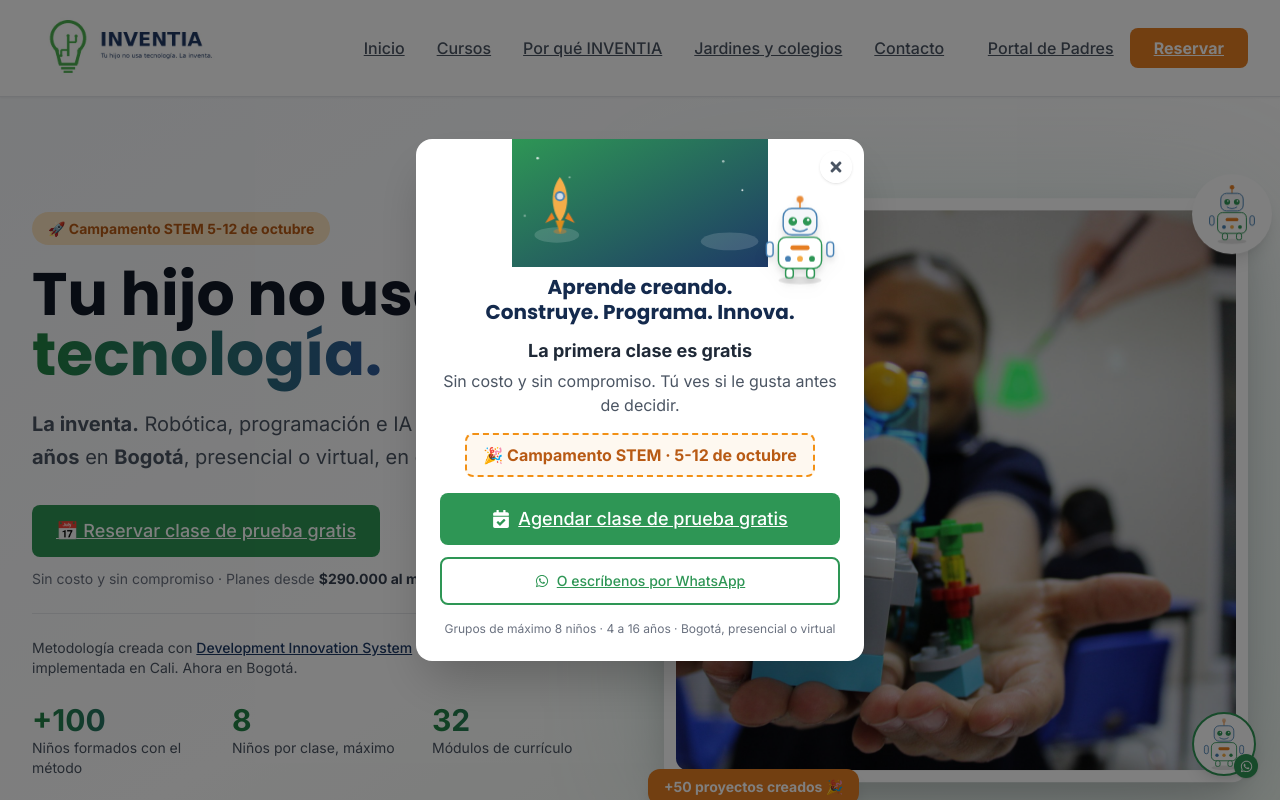
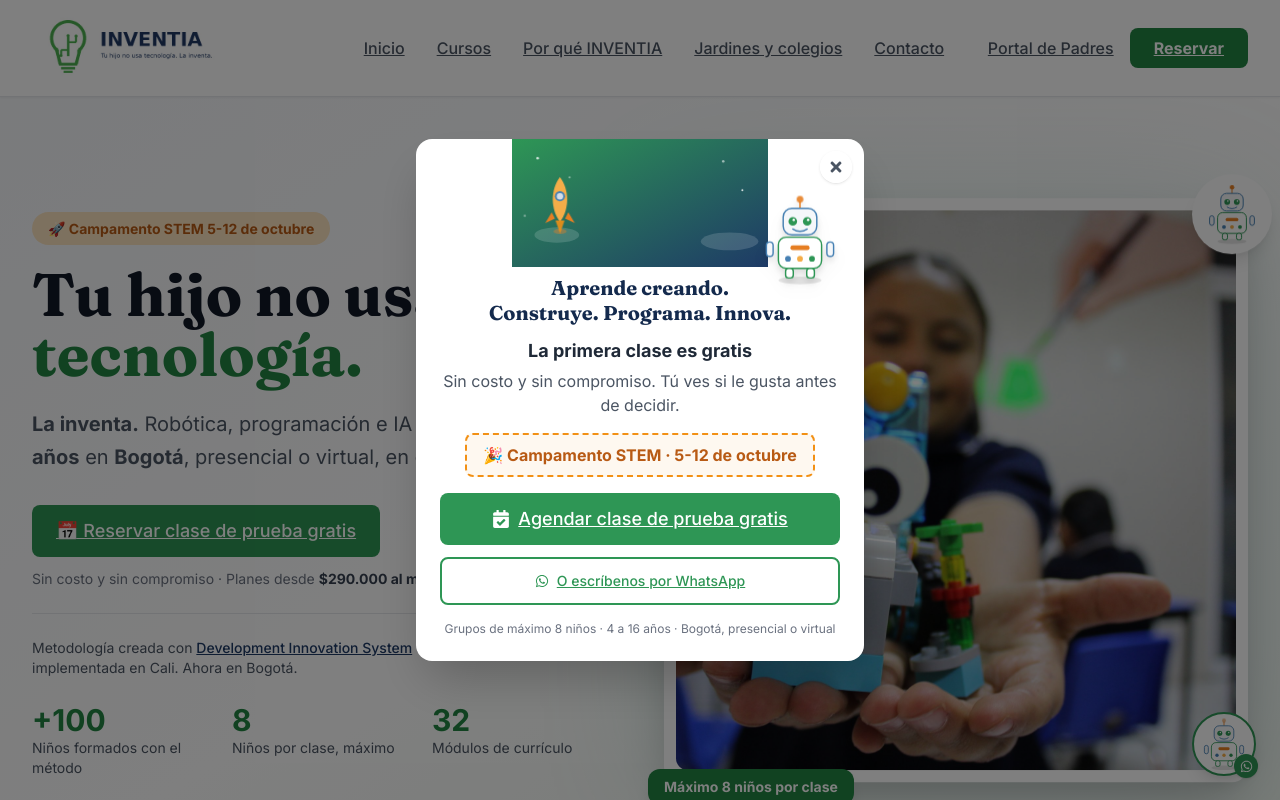
Before and after one commit to leobar144/inventia, a Next.js app: page / in a window 1280 px wide. Shown: the top 800 px of the page. Built offline with nearby package versions, Linux system fonts and the light colour scheme.

Commit message:
design: serif con caracter en titulares, sin degradado en texto, naranja solo para urgencia

```diff
--- a/app/acerca-de/page.tsx
+++ b/app/acerca-de/page.tsx
@@ -67,7 +67,7 @@
         <div className="section-container">
           <FadeInGrid className="grid md:grid-cols-3 gap-8">
             {FEATURES.map((feature, index) => (
-              <FadeInItem key={index} className="card-hover p-8 hover:border-accent-300">
+              <FadeInItem key={index} className="card-hover p-8 hover:border-primary-300">
                 <div className="text-5xl mb-4">{feature.icon}</div>
                 <h3 className="text-xl font-bold mb-2">{feature.title}</h3>
                 <p className="text-gray-600">{feature.description}</p>
--- a/app/layout.tsx
+++ b/app/layout.tsx
@@ -1,14 +1,24 @@
 import type { Metadata, Viewport } from 'next'
-import { Inter, Poppins } from 'next/font/google'
+import { Inter, Fraunces } from 'next/font/google'
 import Header from '@/components/Header'
 import Footer from '@/components/Footer'
 import WhatsAppChatButton from '@/components/WhatsAppChatButton'
 import '@/styles/globals.css'
 
 const inter = Inter({ subsets: ['latin'], variable: '--font-sans' })
-const poppins = Poppins({
+
+/**
+ * Titulares en Fraunces, no en Poppins.
+ *
+ * Poppins es la fuente por defecto de toda academia infantil — usarla nos
+ * mimetizaba con la competencia en vez de diferenciarnos. Una serif con carácter
+ * va a contramano de la categoría (todos usan geométricas redondeadas) y sostiene
+ * mejor un producto de varios cientos de miles al mes: lee como criterio, no
+ * como plantilla.
+ */
+const fraunces = Fraunces({
   subsets: ['latin'],
-  weight: ['400', '500', '600', '700', '800'],
+  weight: ['400', '600', '700', '900'],
   variable: '--font-heading',
 })
 
@@ -61,7 +71,7 @@
   children: React.ReactNode
 }) {
   return (
-    <html lang="es" className={`${inter.variable} ${poppins.variable}`}>
+    <html lang="es" className={`${inter.variable} ${fraunces.variable}`}>
       <head>
         <meta charSet="utf-8" />
         <meta name="viewport" content="width=device-width, initial-scale=1" />
--- a/app/page.tsx
+++ b/app/page.tsx
@@ -111,8 +111,11 @@
                   />
                 </div>
               </FloatingCard>
-              <div className="absolute -bottom-4 -left-4 bg-accent-500 text-white px-4 py-2 rounded-xl shadow-lg font-bold text-sm">
-                +50 proyectos creados 🎉
+              {/* Verde, no naranja: el naranja queda reservado para urgencia
+                  (campaña, cupos). Y el dato dice lo que nos diferencia, no una
+                  cifra que cualquiera puede afirmar. */}
+              <div className="absolute -bottom-4 -left-4 bg-primary-600 text-white px-4 py-2 rounded-xl shadow-lg font-bold text-sm">
+                Máximo 8 niños por clase
               </div>
               <FloatingCard className="absolute -top-6 -right-6 bg-white rounded-full p-2 shadow-lg hidden sm:block">
                 <InventiaBot className="w-16 h-16" />
@@ -134,7 +137,7 @@
 
           <FadeInGrid className="grid md:grid-cols-3 gap-8">
             {FEATURES.map((feature, index) => (
-              <FadeInItem key={index} className="card-hover p-8 hover:border-accent-300">
+              <FadeInItem key={index} className="card-hover p-8 hover:border-primary-300">
                 <div className="text-5xl mb-4">{feature.icon}</div>
                 <h3 className="text-xl font-bold mb-2">{feature.title}</h3>
                 <p className="text-gray-600">{feature.description}</p>
@@ -332,7 +335,7 @@
             ))}
           </div>
 
-          <div className="max-w-2xl mx-auto mt-8 text-center bg-gradient-to-r from-accent-50 to-accent-100 border border-accent-200 rounded-xl p-5">
+          <div className="max-w-2xl mx-auto mt-8 text-center bg-primary-50 border border-primary-200 rounded-xl p-5">
             <p className="text-gray-800">
               <span className="text-xl mr-1">🏆</span>
               <strong>¿Tu hijo llega a Inventor(a) dos veces?</strong> Desbloquea el nivel{' '}
--- a/components/Header.tsx
+++ b/components/Header.tsx
@@ -49,7 +49,7 @@
               href={`https://wa.me/${SITE_CONFIG.contact.whatsapp}`}
               target="_blank"
               rel="noopener noreferrer"
-              className="px-6 py-2 bg-accent-500 text-white rounded-lg font-bold hover:bg-accent-600 transition-colors"
+              className="px-6 py-2 bg-primary-600 text-white rounded-lg font-bold hover:bg-primary-700 transition-colors"
             >
               Reservar
             </a>
--- a/components/MobileStickyBar.tsx
+++ b/components/MobileStickyBar.tsx
@@ -5,7 +5,7 @@
     <div className="md:hidden fixed bottom-0 left-0 right-0 z-40 bg-white border-t border-gray-200 shadow-[0_-4px_12px_rgba(0,0,0,0.08)] p-3">
       <Link
         href="/clase-de-prueba"
-        className="btn btn-primary w-full bg-accent-500 hover:bg-accent-600 text-base"
+        className="btn btn-primary w-full text-base"
       >
         📅 Reservar Clase de Prueba Gratis
       </Link>
--- a/styles/globals.css
+++ b/styles/globals.css
@@ -66,8 +66,11 @@
   @apply bg-gradient-to-br from-secondary-400 via-secondary-500 to-secondary-600;
 }
 
+/* Antes era un degradado verde→azul recortado sobre el texto. Fue tendencia
+   hacia 2021 y hoy lee como plantilla; en color sólido el mismo titular se ve
+   mucho más seguro de sí mismo y sostiene mejor el precio del producto. */
 .gradient-text {
-  @apply bg-gradient-to-r from-primary-600 to-secondary-600 bg-clip-text text-transparent;
+  @apply text-primary-600;
 }
 
 /* Sections */
--- a/tailwind.config.js
+++ b/tailwind.config.js
@@ -47,8 +47,8 @@
         },
       },
       fontFamily: {
-        sans: ['Inter', '-apple-system', 'BlinkMacSystemFont', 'Segoe UI', 'sans-serif'],
-        heading: ['Poppins', 'sans-serif'],
+        sans: ['var(--font-sans)', 'Inter', '-apple-system', 'BlinkMacSystemFont', 'sans-serif'],
+        heading: ['var(--font-heading)', 'Fraunces', 'Georgia', 'serif'],
       },
       animation: {
         'fade-in': 'fadeIn 0.5s ease-in',
```
